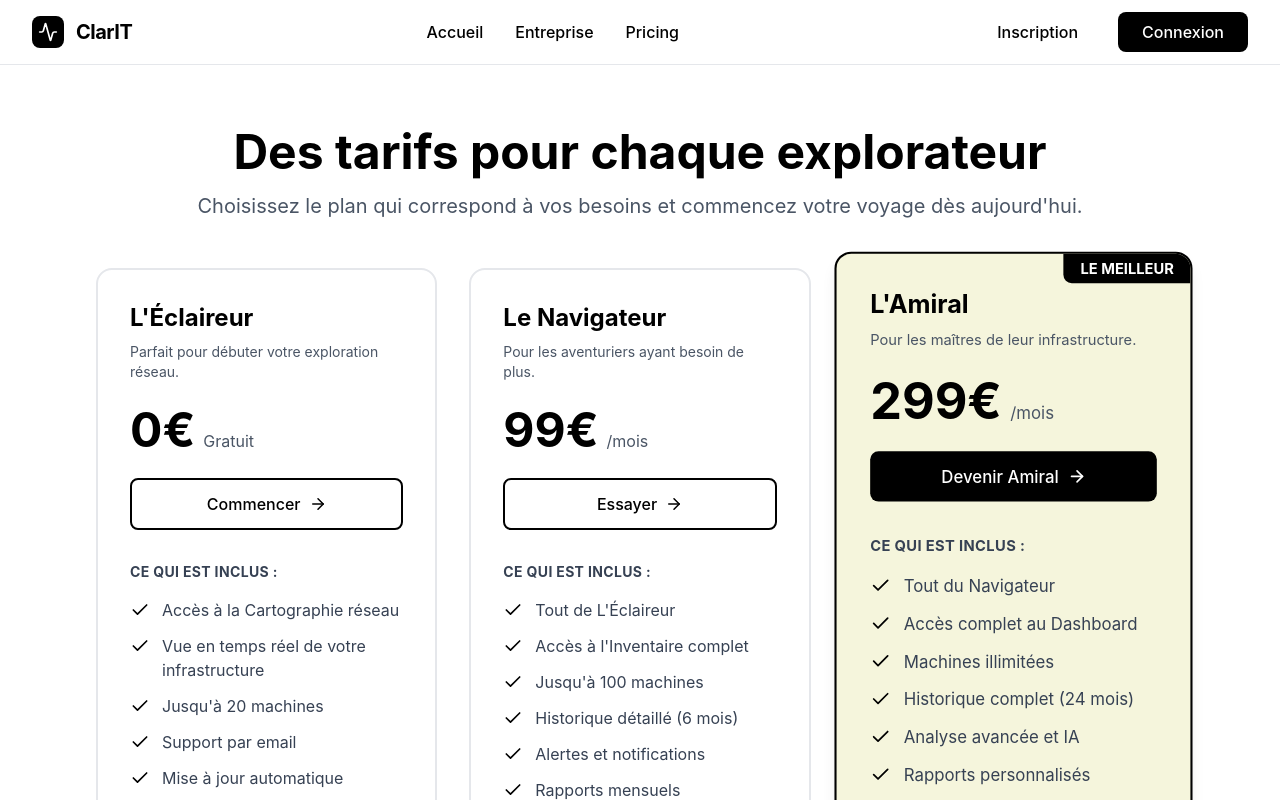
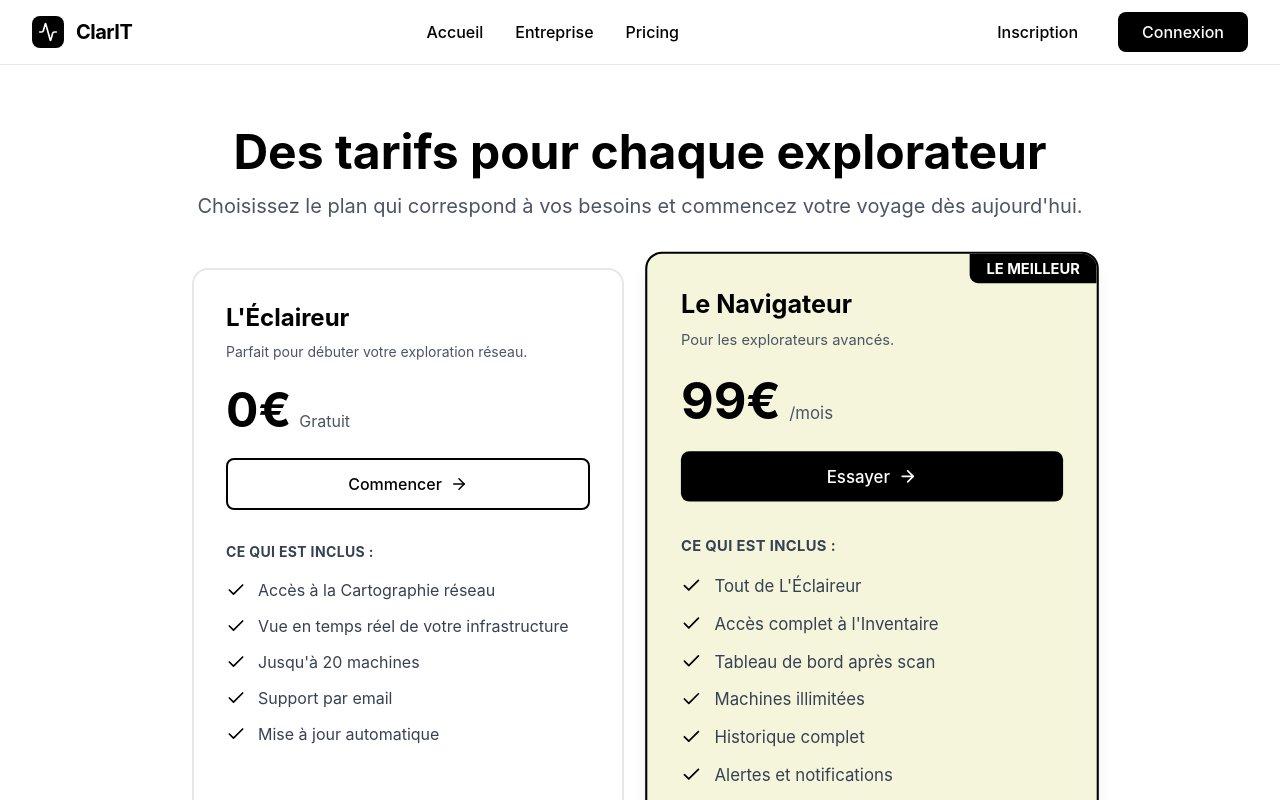
Before and after one commit to Paulpilif/ClarIT, a React (Vite) app in the folder web/: page /pricing in a window 1280 px wide. Shown: the top 800 px of the page. Built offline with nearby package versions, Linux system fonts and the light colour scheme; the HTML template or start-up script is replaced by a standard one.

Commit message:
refactor: simplify to 2-tier system (scout and navigator)

```diff
--- a/web/src/Components/Layout.tsx
+++ b/web/src/Components/Layout.tsx
@@ -64,7 +64,7 @@ export default function Layout({ onLogout }: LayoutProps) {
             <span>Cartographie</span>
           </NavLink>
 
-          {/* Inventaire - Accessible Navigateur & Amiral (seulement si scan complété) */}
+          {/* Inventaire - Accessible Navigateur uniquement (seulement si scan complété) */}
           {(hasAccess('inventory') && scanCompleted) && (
             <NavLink
               to="/inventory"
--- a/web/src/Pages/DashboardPage.tsx
+++ b/web/src/Pages/DashboardPage.tsx
@@ -45,10 +45,10 @@ export default function DashboardPage() {
 
       <header className="mb-8">
         <h1 className="text-4xl font-bold text-[#2F2F2F] mb-2">
-          Tableau de Bord - L'Amiral
+          Tableau de Bord
         </h1>
         <p className="text-[#6E7681] text-lg">
-          Bienvenue dans votre vue d'ensemble de la flotte
+          Vue d'ensemble de votre flotte réseau
         </p>
       </header>
 
@@ -152,7 +152,7 @@ export default function DashboardPage() {
           À propos de ce tableau de bord
         </h3>
         <p className="text-[#6E7681] mb-3">
-          Le dashboard L'Amiral fournit une vue stratégique de votre flotte réseau:
+          Ce dashboard fournit une vue stratégique de votre flotte réseau:
         </p>
         <ul className="space-y-2 text-[#6E7681]">
           <li>• <strong>Nouveaux Horizons</strong>: Suivez les nouvelles machines ajoutées à votre infrastructure</li>
--- a/web/src/Pages/PricingPage.tsx
+++ b/web/src/Pages/PricingPage.tsx
@@ -1,7 +1,7 @@
 import { useNavigate } from 'react-router-dom';
 import { Activity, Check, ArrowRight } from 'lucide-react';
 
-type TierType = 'scout' | 'navigator' | 'admiral';
+type TierType = 'scout' | 'navigator';
 
 export default function PricingPage() {
   const navigate = useNavigate();
@@ -37,42 +37,23 @@ export default function PricingPage() {
     {
       id: 'navigator',
       name: 'Le Navigateur',
-      title: 'Standard',
-      description: 'Pour les aventuriers ayant besoin de plus.',
+      title: 'Premium',
+      description: 'Pour les explorateurs avancés.',
       price: '99',
       period: '/mois',
       features: [
         'Tout de L\'Éclaireur',
-        'Accès à l\'Inventaire complet',
-        'Jusqu\'à 100 machines',
-        'Historique détaillé (6 mois)',
+        'Accès complet à l\'Inventaire',
+        'Tableau de bord après scan',
+        'Machines illimitées',
+        'Historique complet',
         'Alertes et notifications',
-        'Rapports mensuels',
+        'Rapports personnalisés',
         'Support prioritaire',
-      ],
-      highlighted: false,
-      cta: 'Essayer',
-    },
-    {
-      id: 'admiral',
-      name: 'L\'Amiral',
-      title: 'Premium',
-      description: 'Pour les maîtres de leur infrastructure.',
-      price: '299',
-      period: '/mois',
-      features: [
-        'Tout du Navigateur',
-        'Accès complet au Dashboard',
-        'Machines illimitées',
-        'Historique complet (24 mois)',
-        'Analyse avancée et IA',
-        'Rapports personnalisés',
         'API d\'accès',
-        'Support 24/7 dédié',
-        'SLA garanti 99.9%',
       ],
       highlighted: true,
-      cta: 'Devenir Amiral',
+      cta: 'Essayer',
     },
   ];
 
@@ -136,7 +117,7 @@ export default function PricingPage() {
           </div>
 
           {/* Pricing Cards */}
-          <div className="grid grid-cols-1 md:grid-cols-3 gap-8">
+          <div className="grid grid-cols-1 md:grid-cols-2 gap-8 max-w-4xl mx-auto">
             {tiers.map((tier) => (
               <div
                 key={tier.id}
--- a/web/src/Pages/SettingsPage.tsx
+++ b/web/src/Pages/SettingsPage.tsx
@@ -38,7 +38,7 @@ export default function SettingsPage() {
 
         <div className="mb-6">
           <label className="block text-sm font-semibold text-[#2F2F2F] mb-3">Sélectionner un tier pour tester :</label>
-          <div className="grid grid-cols-1 md:grid-cols-3 gap-3">
+          <div className="grid grid-cols-1 md:grid-cols-2 gap-3">
             <button
               onClick={() => setTier('scout')}
               className={`p-3 rounded-lg border-2 transition-all ${
@@ -61,22 +61,11 @@ export default function SettingsPage() {
               Le Navigateur
               <div className="text-xs mt-1 opacity-75">Navigator (Carte + Inventaire)</div>
             </button>
-            <button
-              onClick={() => setTier('admiral')}
-              className={`p-3 rounded-lg border-2 transition-all ${
-                tier === 'admiral'
-                  ? 'border-blue-600 bg-blue-50 text-[#2F2F2F] font-semibold'
-                  : 'border-[#D0CACA] bg-white text-[#6B6B6B] hover:border-blue-400'
-              }`}
-            >
-              L'Amiral
-              <div className="text-xs mt-1 opacity-75">Admiral (Accès complet)</div>
-            </button>
           </div>
         </div>
 
         <div className="p-3 bg-blue-50 border border-blue-200 rounded-lg text-sm text-blue-900">
-          <strong>Tier actuel :</strong> {tier === 'scout' ? 'L\'Éclaireur' : tier === 'navigator' ? 'Le Navigateur' : 'L\'Amiral'}
+          <strong>Tier actuel :</strong> {tier === 'scout' ? 'L\'Éclaireur' : 'Le Navigateur'}
         </div>
       </div>
     </div>
--- a/web/src/contexts/UserContext.tsx
+++ b/web/src/contexts/UserContext.tsx
@@ -1,7 +1,7 @@
 import React, { createContext, useState } from 'react';
 import type { ReactNode } from 'react';
 
-export type UserTier = 'scout' | 'navigator' | 'admiral';
+export type UserTier = 'scout' | 'navigator';
 
 interface UserContextType {
   tier: UserTier;
@@ -17,7 +17,7 @@ interface UserProviderProps {
 
 export function UserProvider({ children }: UserProviderProps) {
   // Mock: Change this to test different tiers
-  const [tier, setTier] = useState<UserTier>('admiral');
+  const [tier, setTier] = useState<UserTier>('navigator');
 
   const hasAccess = (feature: string, scanCompleted: boolean = false): boolean => {
     // Dashboard accessible à tous après un scan
@@ -32,11 +32,6 @@ export function UserProvider({ children }: UserProviderProps) {
       navigator: [
         'map', // Cartographie
         'inventory', // Inventaire
-      ],
-      admiral: [
-        'map', // Cartographie
-        'inventory', // Inventaire
-        'dashboard', // Dashboard
       ],
     };
 
```
